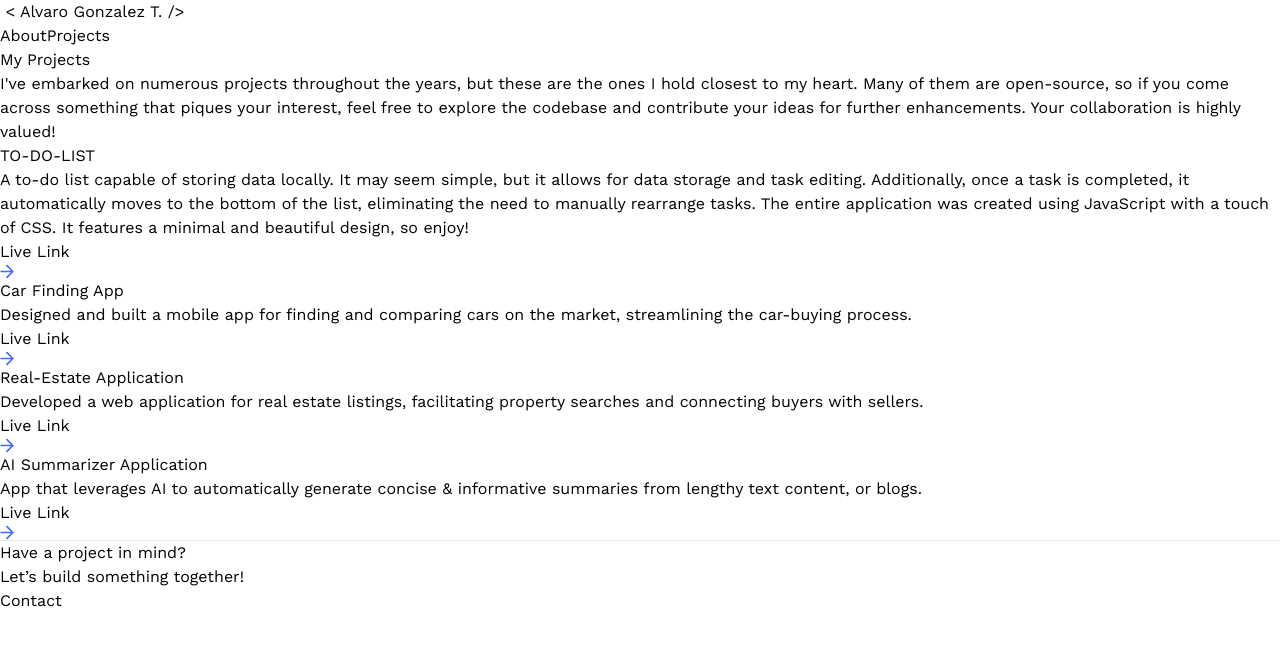
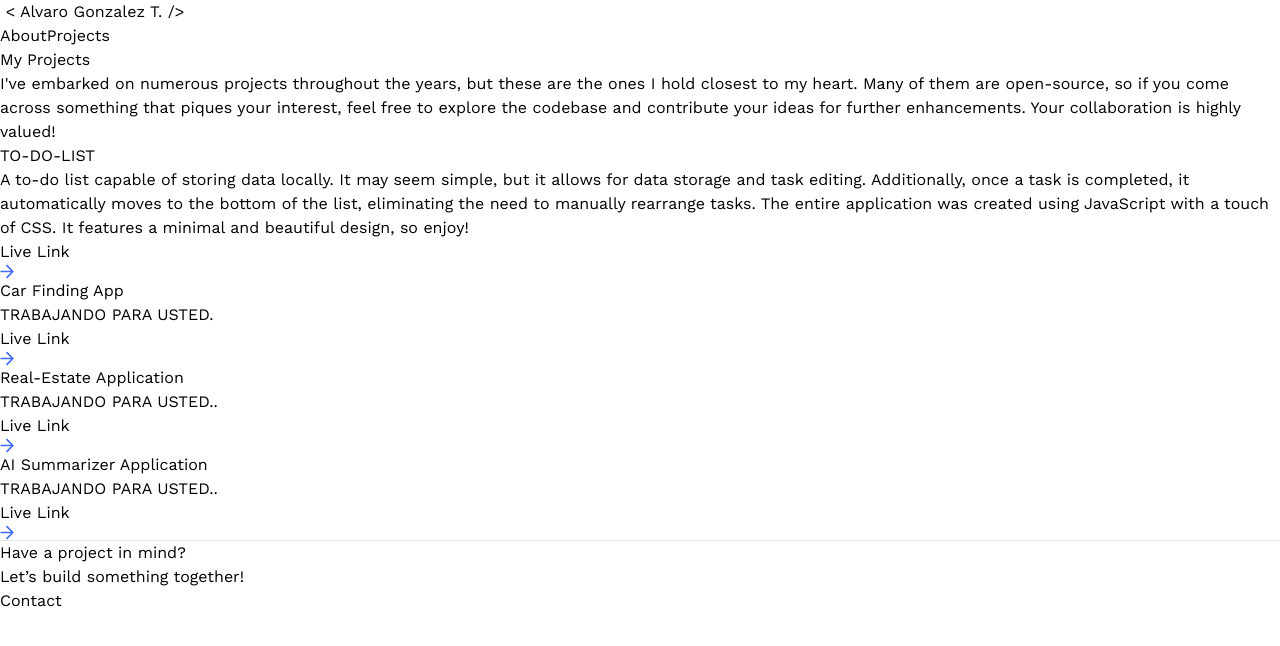
Before and after one commit to agt1984/MyPortfolio, a React (Vite) app: page /projects in a window 1280 px wide. Shown: the top 646 px of the page. Built offline with nearby package versions, Linux system fonts and the light colour scheme; no server answers.

Commit message:
new modifications

```diff
--- a/src/constants/index.js
+++ b/src/constants/index.js
@@ -164,24 +164,21 @@ export const projects = [
     iconUrl: car,
     theme: "btn-back-blue",
     name: "Car Finding App",
-    description:
-      "Designed and built a mobile app for finding and comparing cars on the market, streamlining the car-buying process.",
+    description: "TRABAJANDO PARA USTED.",
     link: "https://github.com/adrianhajdin/project_next13_car_showcase",
   },
   {
     iconUrl: estate,
     theme: "btn-back-black",
     name: "Real-Estate Application",
-    description:
-      "Developed a web application for real estate listings, facilitating property searches and connecting buyers with sellers.",
+    description: "TRABAJANDO PARA USTED..",
     link: "https://github.com/adrianhajdin/projects_realestate",
   },
   {
     iconUrl: summiz,
     theme: "btn-back-yellow",
     name: "AI Summarizer Application",
-    description:
-      "App that leverages AI to automatically generate concise & informative summaries from lengthy text content, or blogs.",
+    description: "TRABAJANDO PARA USTED..",
     link: "https://github.com/adrianhajdin/project_ai_summarizer",
   },
 ];
```
